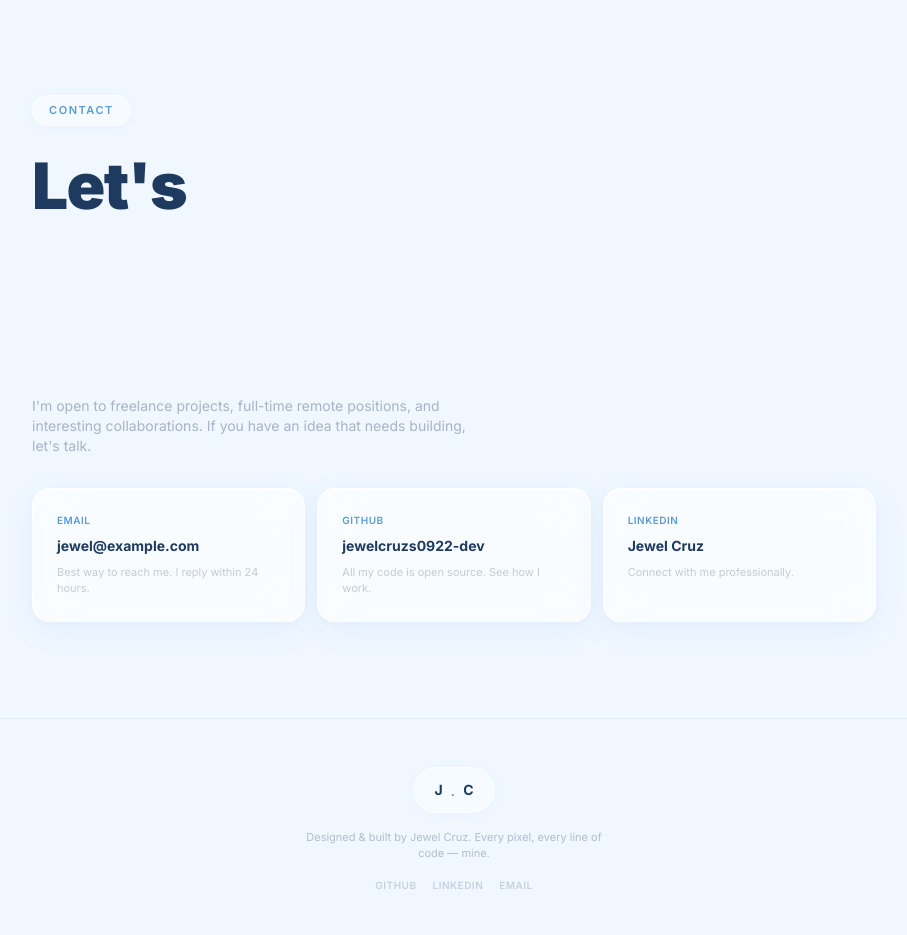
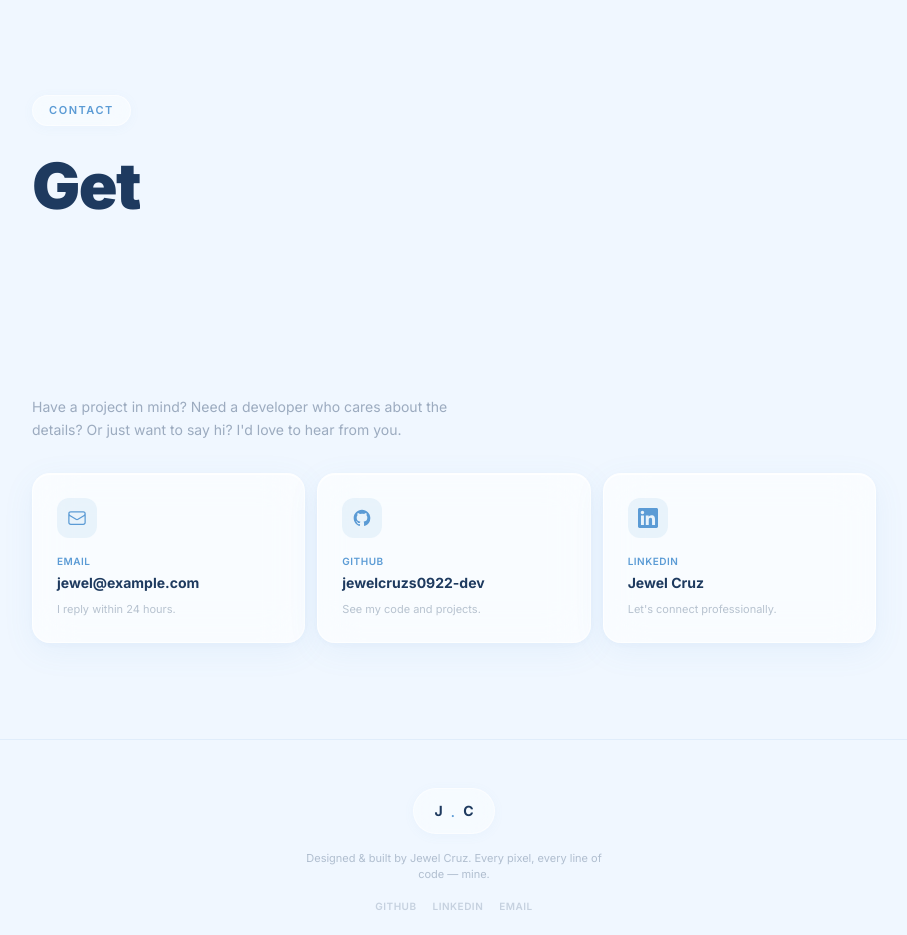
Before and after one commit to jewelcruzs0922-dev/Portfolio, a Next.js app: page / in a window 1280 px wide. Shown: the part 3760-4695 px from the top of the page, without its empty margins (356-1263 px from the left). Built offline with nearby package versions, Linux system fonts and the light colour scheme.

Commit message:
fix: improved contact section
- Headline: 'Get in touch' (gradient on 'in')
- Description: more personal and inviting
- Each card now has an icon in a glass container
- Email: envelope icon
- GitHub: GitHub logo icon
- LinkedIn: LinkedIn logo icon
- Cleaner subtext on each card

```diff
--- a/src/app/page.tsx
+++ b/src/app/page.tsx
@@ -384,27 +384,38 @@
         <R className="mb-8">
           <span className="glass-pill inline-block px-4 py-1.5 t-micro text-[#5B9BD5] mb-3">Contact</span>
           <h2 className="text-[clamp(2rem,5vw,4rem)] font-black tracking-tight text-[#1E3A5F]">
-            <SplitReveal text="Let's" /><br />
-            <span className="gradient-text"><SplitReveal text="work" delay={200} /></span> <SplitReveal text="together" delay={400} />
+            <SplitReveal text="Get" /> <span className="gradient-text"><SplitReveal text="in" delay={150} /></span><br />
+            <SplitReveal text="touch" delay={300} />
           </h2>
-          <p className="text-sm text-[#1E3A5F]/35 mt-4 max-w-md">I&apos;m open to freelance projects, full-time remote positions, and interesting collaborations. If you have an idea that needs building, let&apos;s talk.</p>
+          <p className="text-sm text-[#1E3A5F]/40 mt-4 max-w-md leading-relaxed">
+            Have a project in mind? Need a developer who cares about the details? Or just want to say hi? I&apos;d love to hear from you.
+          </p>
         </R>
 
         <div className="grid sm:grid-cols-3 gap-3" style={{ opacity: isVisible ? 1 : 0, transition: "opacity 0.6s ease 0.3s" }}>
           <MagBtn href="mailto:jewel@example.com" className="glass-strong p-6 rounded-2xl text-left hover:bg-white/70 transition-all group">
-            <div className="text-[10px] font-semibold uppercase tracking-wider text-[#5B9BD5] mb-2">Email</div>
+            <div className="w-10 h-10 rounded-xl flex items-center justify-center mb-4" style={{ background: "rgba(91,155,213,0.1)" }}>
+              <svg className="w-5 h-5 text-[#5B9BD5]" fill="none" viewBox="0 0 24 24" stroke="currentColor" strokeWidth={1.5}><path strokeLinecap="round" strokeLinejoin="round" d="M21.75 6.75v10.5a2.25 2.25 0 01-2.25 2.25h-15a2.25 2.25 0 01-2.25-2.25V6.75m19.5 0A2.25 2.25 0 0019.5 4.5h-15a2.25 2.25 0 00-2.25 2.25m19.5 0v.243a2.25 2.25 0 01-1.07 1.916l-7.5 4.615a2.25 2.25 0 01-2.36 0L3.32 8.91a2.25 2.25 0 01-1.07-1.916V6.75" /></svg>
+            </div>
+            <div className="text-[10px] font-semibold uppercase tracking-wider text-[#5B9BD5] mb-1">Email</div>
             <div className="text-sm font-bold text-[#1E3A5F] group-hover:text-[#5B9BD5] transition-colors">jewel@example.com</div>
-            <p className="text-[11px] text-[#1E3A5F]/25 mt-2">Best way to reach me. I reply within 24 hours.</p>
+            <p className="text-[11px] text-[#1E3A5F]/30 mt-2">I reply within 24 hours.</p>
           </MagBtn>
           <MagBtn href="https://github.com/jewelcruzs0922-dev" className="glass-strong p-6 rounded-2xl text-left hover:bg-white/70 transition-all group">
-            <div className="text-[10px] font-semibold uppercase tracking-wider text-[#5B9BD5] mb-2">GitHub</div>
+            <div className="w-10 h-10 rounded-xl flex items-center justify-center mb-4" style={{ background: "rgba(91,155,213,0.1)" }}>
+              <svg className="w-5 h-5 text-[#5B9BD5]" fill="currentColor" viewBox="0 0 24 24"><path d="M12 2C6.477 2 2 6.484 2 12.017c0 4.425 2.865 8.18 6.839 9.504.5.092.682-.217.682-.483 0-.237-.008-.868-.013-1.703-2.782.605-3.369-1.343-3.369-1.343-.454-1.158-1.11-1.466-1.11-1.466-.908-.62.069-.608.069-.608 1.003.07 1.531 1.032 1.531 1.032.892 1.53 2.341 1.088 2.91.832.092-.647.35-1.088.636-1.338-2.22-.253-4.555-1.113-4.555-4.951 0-1.093.39-1.988 1.029-2.688-.103-.253-.446-1.272.098-2.65 0 0 .84-.27 2.75 1.026A9.564 9.564 0 0112 6.844c.85.004 1.705.115 2.504.337 1.909-1.296 2.747-1.027 2.747-1.027.546 1.379.202 2.398.1 2.651.64.7 1.028 1.595 1.028 2.688 0 3.848-2.339 4.695-4.566 4.943.359.309.678.92.678 1.855 0 1.338-.012 2.419-.012 2.747 0 .268.18.58.688.482A10.019 10.019 0 0022 12.017C22 6.484 17.522 2 12 2z" /></svg>
+            </div>
+            <div className="text-[10px] font-semibold uppercase tracking-wider text-[#5B9BD5] mb-1">GitHub</div>
             <div className="text-sm font-bold text-[#1E3A5F] group-hover:text-[#5B9BD5] transition-colors">jewelcruzs0922-dev</div>
-            <p className="text-[11px] text-[#1E3A5F]/25 mt-2">All my code is open source. See how I work.</p>
+            <p className="text-[11px] text-[#1E3A5F]/30 mt-2">See my code and projects.</p>
           </MagBtn>
           <MagBtn href="https://linkedin.com" className="glass-strong p-6 rounded-2xl text-left hover:bg-white/70 transition-all group">
-            <div className="text-[10px] font-semibold uppercase tracking-wider text-[#5B9BD5] mb-2">LinkedIn</div>
+            <div className="w-10 h-10 rounded-xl flex items-center justify-center mb-4" style={{ background: "rgba(91,155,213,0.1)" }}>
+              <svg className="w-5 h-5 text-[#5B9BD5]" fill="currentColor" viewBox="0 0 24 24"><path d="M20.447 20.452h-3.554v-5.569c0-1.328-.027-3.037-1.852-3.037-1.853 0-2.136 1.445-2.136 2.939v5.667H9.351V9h3.414v1.561h.046c.477-.9 1.637-1.85 3.37-1.85 3.601 0 4.267 2.37 4.267 5.455v6.286zM5.337 7.433c-1.144 0-2.063-.926-2.063-2.065 0-1.138.92-2.063 2.063-2.063 1.14 0 2.064.925 2.064 2.063 0 1.139-.925 2.065-2.064 2.065zm1.782 13.019H3.555V9h3.564v11.452zM22.225 0H1.771C.792 0 0 .774 0 1.729v20.542C0 23.227.792 24 1.771 24h20.451C23.2 24 24 23.227 24 22.271V1.729C24 .774 23.2 0 22.222 0h.003z" /></svg>
+            </div>
+            <div className="text-[10px] font-semibold uppercase tracking-wider text-[#5B9BD5] mb-1">LinkedIn</div>
             <div className="text-sm font-bold text-[#1E3A5F] group-hover:text-[#5B9BD5] transition-colors">Jewel Cruz</div>
-            <p className="text-[11px] text-[#1E3A5F]/25 mt-2">Connect with me professionally.</p>
+            <p className="text-[11px] text-[#1E3A5F]/30 mt-2">Let&apos;s connect professionally.</p>
           </MagBtn>
         </div>
       </div>
```
